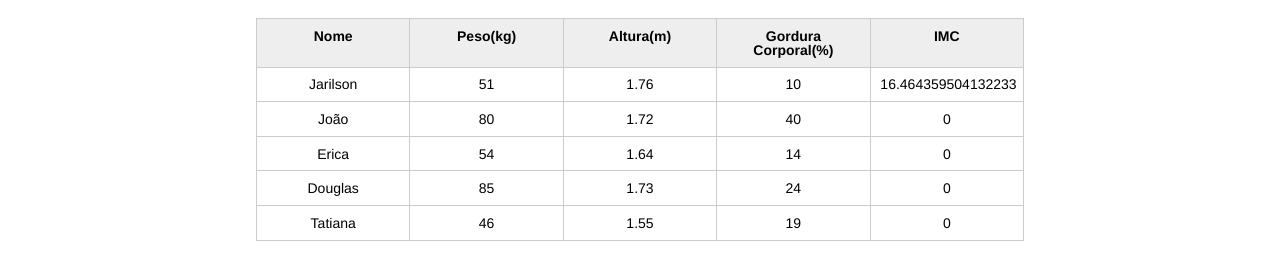
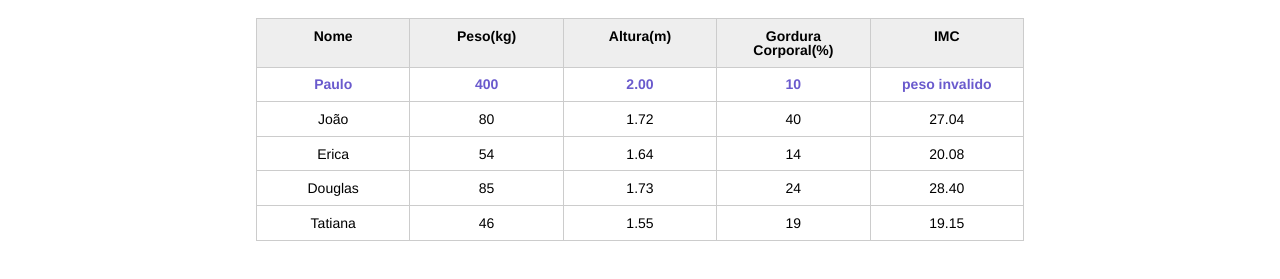
Before and after one commit to Junior331/aulas-estartandodevs, a plain HTML site: page index.html in a window 1280 px wide. Shown: the part 123-402 px from the top of the page. Drawn offline with Linux system fonts and the light colour scheme.

Commit message:
jarilson

```diff
--- a/css/index.css
+++ b/css/index.css
@@ -132,3 +132,8 @@ button[disabled=disabled], button:disabled {
 .campo-invalido{
 	border: 1px solid red;
 }
+
+.paciente-invalido{
+	color: slateblue;
+	font-weight: bold;
+}
--- a/index.html
+++ b/index.html
@@ -1,5 +1,6 @@
 <!DOCTYPE html>
 <html lang="pt-br">
+
 <head>
 	<meta charset="UTF-8">
 	<title>Aparecida Nutrição</title>
@@ -8,6 +9,7 @@
 	<link rel="stylesheet" type="text/css" href="css/index.css">
 
 </head>
+
 <body>
 
 	<header>
@@ -30,15 +32,15 @@
 					</tr>
 				</thead>
 				<tbody id="tabela-pacientes">
-						<tr class="paciente" id="paciente">
-							<td class="info-nome">Jarilson</td>
-							<td class="info-peso">51</td>
-							<td class="info-altura">1.76</td>
+					<tr class="paciente">
+						<td class="info-nome">Paulo</td>
+						<td class="info-peso">400</td>
+						<td class="info-altura">2.00</td>
 						<td class="info-gordura">10</td>
 						<td class="info-imc">0</td>
 					</tr>
 
-						<tr class="paciente" >
+					<tr class="paciente">
 						<td class="info-nome">João</td>
 						<td class="info-peso">80</td>
 						<td class="info-altura">1.72</td>
@@ -46,7 +48,7 @@
 						<td class="info-imc">0</td>
 					</tr>
 
-						<tr class="paciente" >
+					<tr class="paciente">
 						<td class="info-nome">Erica</td>
 						<td class="info-peso">54</td>
 						<td class="info-altura">1.64</td>
@@ -61,7 +63,7 @@
 						<td class="info-gordura">24</td>
 						<td class="info-imc">0</td>
 					</tr>
-						<tr class="paciente" >
+					<tr class="paciente">
 						<td class="info-nome">Tatiana</td>
 						<td class="info-peso">46</td>
 						<td class="info-altura">1.55</td>
@@ -74,15 +76,51 @@
 		</section>
 	</main>
 	<script>
-               var paciente =document.querySelector("#paciente");
-			   var tdPeso =paciente.querySelector(".info-peso");
-               var tdAltura =paciente.querySelector(".info-altura");
+		// Instanciando os pacientes da tabela
+		var pacientes = document.querySelectorAll(".paciente");
+		for (var i = 0; i < pacientes.length; i++) {
+			console.log(i)
+
+        // varialveis referente ao indice do paciente
+			var paciente = pacientes[i];
+
+
+			// variaveis elemento td
+			var tdPeso = paciente.querySelector(".info-peso");
+			var tdAltura = paciente.querySelector(".info-altura");
+			var tdImc = paciente.querySelector(".info-imc");
+
+			// variaveis dados da tabela
 			var peso = tdPeso.textContent;
 			var altura = tdAltura.textContent;
 			var tdImc = paciente.querySelector(".info-imc");
+
+			var pesoEhvalido = true;
+			var alturaEhvalido = true;
+
+			// VALIDAÇAO ALTURA E PESO
+			if (peso >= 200 || peso <= 0) {
+				console.log('peso invalido')
+				pesoEhvalido = false;
+				tdImc.textContent = "peso invalido";
+				paciente.classList.add("paciente-invalido")
+			}
+			if (altura >= 3.00 || altura <= 0) {
+				console.log('altura invalida')
+				alturaEhvalido = false;
+				tdImc.textContent = "altura invalido";
+				paciente.style.color = 'green';
+			}
+
+			// calculo imc
+			if (pesoEhvalido && alturaEhvalido) {
+
 				var imc = peso / (altura * altura);
 
-               tdImc.textContent = imc;
+				tdImc.textContent = imc.toFixed(2);
+			}
+		}
 	</script>
 </body>
+
 </html>
```
Lines whose indentation alone changed are shown as unchanged.
